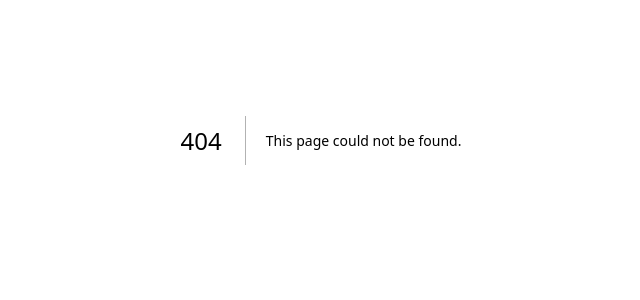
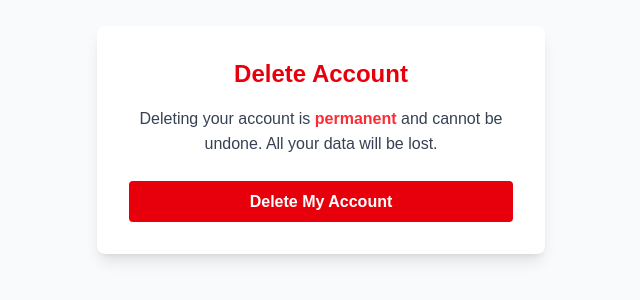
Before and after one commit to kensei329/linclone_lp, a Next.js app: page /delete-user in a window 1280 px wide. Before the commit this address had no page. Shown: the part 260-560 px from the top of the page, without its empty margins (319-959 px from the left). Built offline with nearby package versions, Linux system fonts and the light colour scheme.

Commit message:
added delete user account page

```diff
--- /dev/null
+++ b/src/app/delete-user/page.tsx
@@ -0,0 +1,80 @@
+"use client";
+import { useState } from "react";
+
+export default function DeleteUserPage() {
+  const [showConfirm, setShowConfirm] = useState(false);
+  const [loading, setLoading] = useState(false);
+  const [deleted, setDeleted] = useState(false);
+  const [error, setError] = useState("");
+
+  // Mock delete function
+  const handleDelete = async () => {
+    setLoading(true);
+    setError("");
+    try {
+      // Simulate API call delay
+      await new Promise((res) => setTimeout(res, 1500));
+      // Simulate success
+      setDeleted(true);
+    } catch (e) {
+      setError("Failed to delete user. Please try again.");
+    } finally {
+      setLoading(false);
+      setShowConfirm(false);
+    }
+  };
+
+  return (
+    <div className="min-h-screen flex flex-col items-center justify-center bg-gray-50 px-4">
+      <div className="bg-white shadow-lg rounded-lg p-8 max-w-md w-full">
+        <h1 className="text-2xl font-bold mb-4 text-center text-red-600">Delete Account</h1>
+        {deleted ? (
+          <div className="text-center">
+            <p className="text-green-600 font-semibold mb-4">Your account has been deleted.</p>
+          </div>
+        ) : (
+          <>
+            <p className="mb-6 text-gray-700 text-center">
+              Deleting your account is <span className="font-semibold text-red-500">permanent</span> and cannot be undone. All your data will be lost.
+            </p>
+            {error && (
+              <div className="mb-4 text-red-500 text-center">{error}</div>
+            )}
+            <button
+              className="w-full bg-red-600 hover:bg-red-700 text-white font-bold py-2 px-4 rounded transition disabled:opacity-50"
+              onClick={() => setShowConfirm(true)}
+              disabled={loading}
+            >
+              Delete My Account
+            </button>
+          </>
+        )}
+      </div>
+      {/* Confirmation Dialog */}
+      {showConfirm && !deleted && (
+        <div className="fixed inset-0 flex items-center justify-center bg-black bg-opacity-40 z-50">
+          <div className="bg-white rounded-lg shadow-lg p-6 max-w-sm w-full">
+            <h2 className="text-lg font-bold mb-2 text-red-600">Are you sure?</h2>
+            <p className="mb-4 text-gray-700">This action cannot be undone. Do you really want to delete your account?</p>
+            <div className="flex gap-2">
+              <button
+                className="flex-1 bg-gray-200 hover:bg-gray-300 text-gray-800 font-semibold py-2 px-4 rounded"
+                onClick={() => setShowConfirm(false)}
+                disabled={loading}
+              >
+                Cancel
+              </button>
+              <button
+                className="flex-1 bg-red-600 hover:bg-red-700 text-white font-bold py-2 px-4 rounded transition disabled:opacity-50"
+                onClick={handleDelete}
+                disabled={loading}
+              >
+                {loading ? "Deleting..." : "Yes, Delete"}
+              </button>
+            </div>
+          </div>
+        </div>
+      )}
+    </div>
+  );
+}
```
